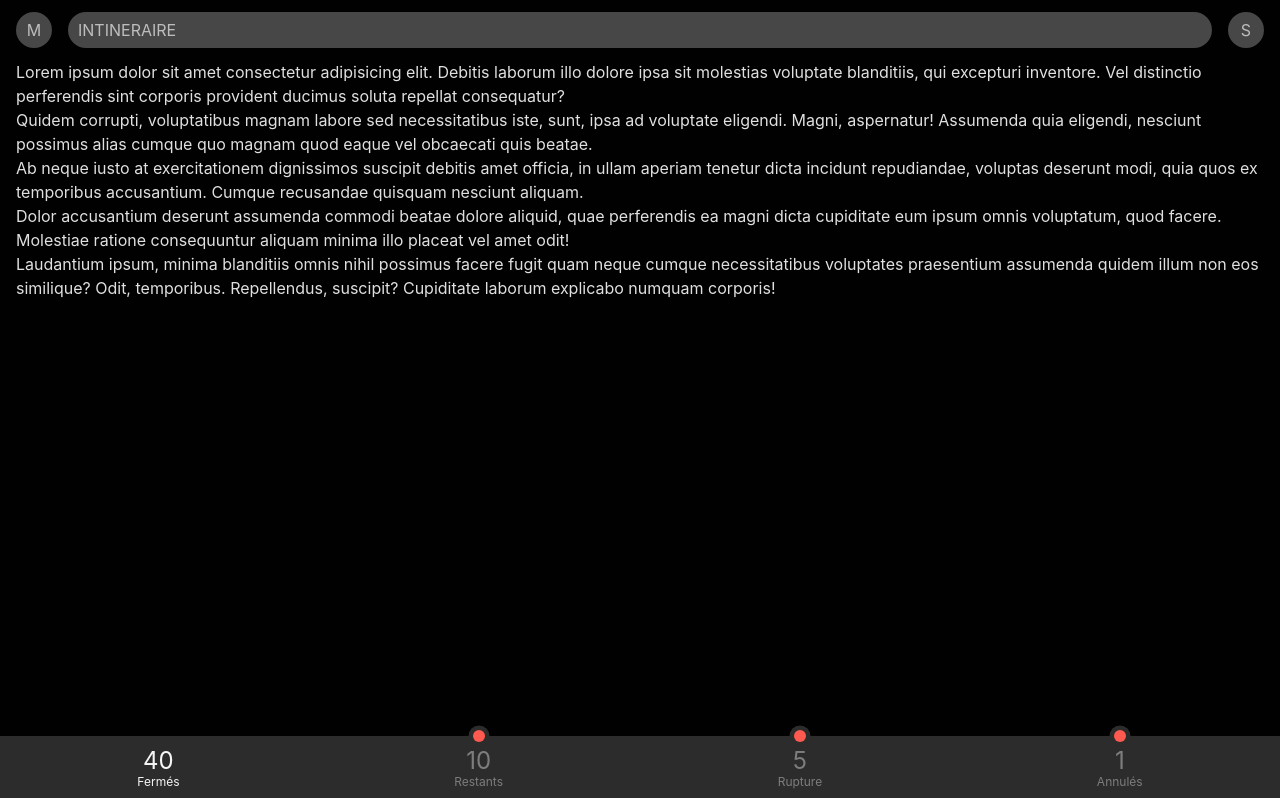
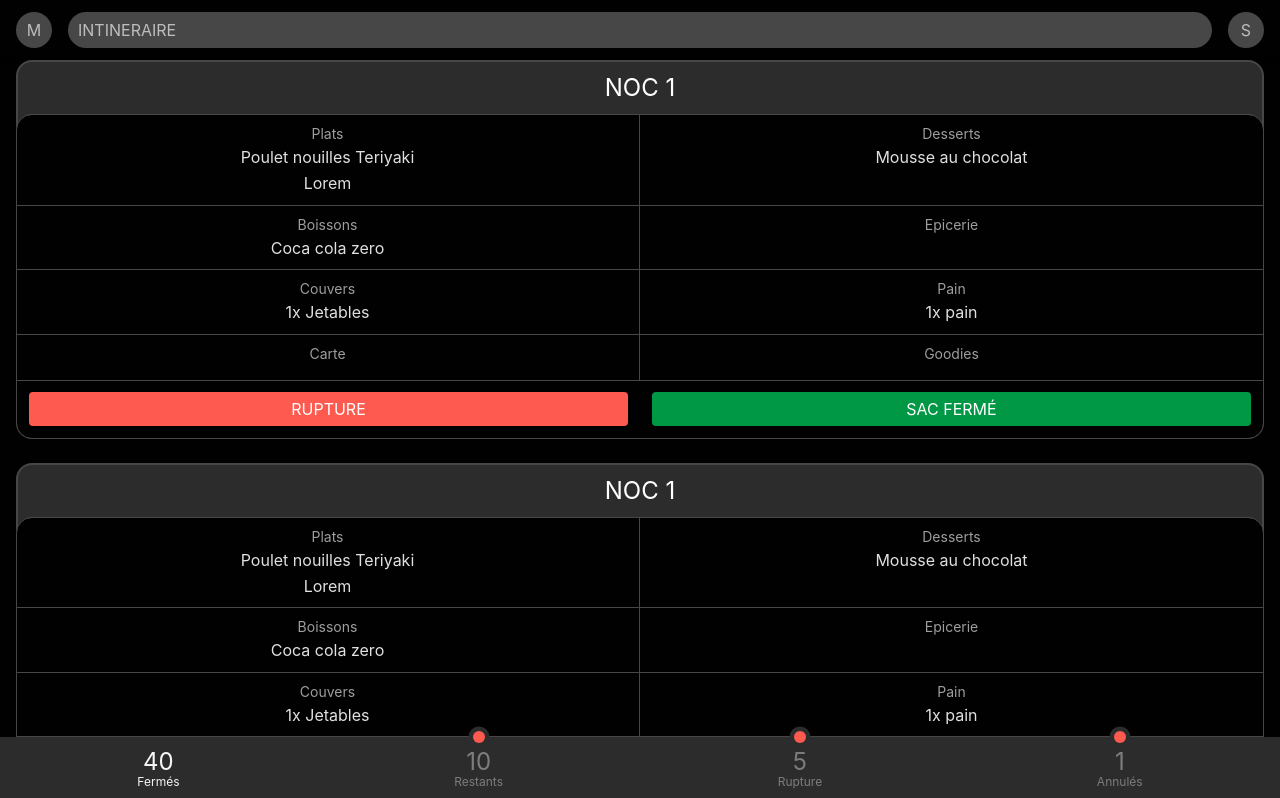
Before and after one commit to Jordan-T/poc-delivery, a Vue app: page / in a window 1280 px wide. Shown: the top 798 px of the page. Built offline with nearby package versions, Linux system fonts and the light colour scheme.

Commit message:
Add prepa card

```diff
--- a/src/App.vue
+++ b/src/App.vue
@@ -2,25 +2,23 @@
   <div class="l-base">
     <TheHeader class="l-base__header" />
     <main class="l-base__main">
-      <p>Lorem ipsum dolor sit amet consectetur adipisicing elit. Debitis laborum illo dolore ipsa sit molestias voluptate blanditiis, qui excepturi inventore. Vel distinctio perferendis sint corporis provident ducimus soluta repellat consequatur?</p>
-      <p>Quidem corrupti, voluptatibus magnam labore sed necessitatibus iste, sunt, ipsa ad voluptate eligendi. Magni, aspernatur! Assumenda quia eligendi, nesciunt possimus alias cumque quo magnam quod eaque vel obcaecati quis beatae.</p>
-      <p>Ab neque iusto at exercitationem dignissimos suscipit debitis amet officia, in ullam aperiam tenetur dicta incidunt repudiandae, voluptas deserunt modi, quia quos ex temporibus accusantium. Cumque recusandae quisquam nesciunt aliquam.</p>
-      <p>Dolor accusantium deserunt assumenda commodi beatae dolore aliquid, quae perferendis ea magni dicta cupiditate eum ipsum omnis voluptatum, quod facere. Molestiae ratione consequuntur aliquam minima illo placeat vel amet odit!</p>
-      <p>Laudantium ipsum, minima blanditiis omnis nihil possimus facere fugit quam neque cumque necessitatibus voluptates praesentium assumenda quidem illum non eos similique? Odit, temporibus. Repellendus, suscipit? Cupiditate laborum explicabo numquam corporis!</p>
+      <PrepaCard class="mb-5" />
+      <PrepaCard class="mb-5" />
+      <PrepaCard class="mb-5" />
     </main>
     <TheStatusBar class="l-base__status" />
   </div>
 </template>
 
 <script>
-import HelloWorld from './components/HelloWorld.vue'
+import PrepaCard from './components/PrepaCard.vue'
 import TheHeader from './components/TheHeader.vue'
 import TheStatusBar from './components/TheStatusBar.vue'
 
 export default {
   name: 'App',
   components: {
-    HelloWorld,
+    PrepaCard,
     TheHeader,
     TheStatusBar,
   }
@@ -41,6 +39,11 @@ export default {
     width: 100%;
     position: sticky;
     top: 0;
+    z-index: 5;
+  }
+
+  &__header {
+    background: linear-gradient(to bottom, $body-background-color, $body-background-color 80%, transparent);
   }
 
   &__main {
--- a/src/assets/scss/_var.scss
+++ b/src/assets/scss/_var.scss
@@ -42,9 +42,9 @@ $weight-medium: 500 !default;
 $weight-semibold: 600 !default;
 $weight-bold: 700 !default;
 
-$radius-small: 2px !default;
-$radius: 4px !default;
-$radius-large: 6px !default;
+$radius-small: 0.125rem;
+$radius: 0.25rem;
+$radius-large: 1rem;
 
 $size-7: .875rem;
 $size-8: .75rem;
@@ -54,7 +54,7 @@ $gap: 15px;
 $light: $white-ter !default;
 $dark: $grey-darker !default;
 $blue-invert: $black;
-$success: var(--danger);
+$success: var(--success);
 $success-invert: $black;
 $danger: var(--danger);
 $danger-invert: $black;
@@ -107,3 +107,6 @@ $hr-height: 2px !default;
 $hr-margin: 1.5rem 0 !default;
 
 $spacing-values: ("0": 0, "1": 0.25rem, "2": 0.5rem, "3": 0.75rem, "4": 1rem, "5": 1.5rem, "6": 3rem);
+
+$body-background-color: $white;
+$body-size: 100%;
--- /dev/null
+++ b/src/components/PrepaCard.vue
@@ -0,0 +1,190 @@
+<template>
+  <div class="c-prepa-card">
+    <div class="c-prepa-card__header">
+      NOC 1
+    </div>
+    <div class="c-prepa-card__main">
+      <div class="c-prepa-card__grid">
+        <div
+          v-for="item in items"
+          :key="item.title"
+          class="c-prepa-card__grid-item"
+        >
+          <div class="c-prepa-card__grid-item-title">{{ item.title }}</div>
+          <ul class="c-prepa-card__grid-item-list">
+            <li v-for="it in item.items" :key="it.name">
+              <span v-if="it.quantity > 1 || item.alwaysQuantity">{{ it.quantity }}x</span>
+              {{ it.name }}
+            </li>
+          </ul>
+        </div>
+      </div>
+
+      <div class="c-prepa-card__actions buttons">
+        <button class="button is-danger" type="button">
+          Rupture
+        </button>
+        <button class="button is-success" type="button">
+          Sac fermé
+        </button>
+      </div>
+    </div>
+  </div>
+</template>
+
+<script lang="ts">
+export default {
+  name: 'PrepaCard',
+  computed: {
+    items() {
+      return [
+        {
+          title: 'Plats',
+          alwaysQuantity: false,
+          items: [
+            { name: 'Poulet nouilles Teriyaki', quantity: 1 },
+            { name: 'Lorem', quantity: 1 }
+          ]
+        },
+        {
+          title: 'Desserts',
+          alwaysQuantity: false,
+          items: [
+            { name: 'Mousse au chocolat', quantity: 1 }
+          ]
+        },
+        {
+          title: 'Boissons',
+          alwaysQuantity: false,
+          items: [
+            { name: 'Coca cola zero', quantity: 1 }
+          ]
+        },
+        {
+          title: 'Epicerie',
+          alwaysQuantity: false,
+          items: []
+        },
+        {
+          title: 'Couvers',
+          alwaysQuantity: true,
+          items: [
+            { name: 'Jetables', quantity: 1 }
+          ]
+        },
+        {
+          title: 'Pain',
+          alwaysQuantity: true,
+          items: [
+            { name: 'pain', quantity: 1 }
+          ]
+        },
+        {
+          title: 'Carte',
+          alwaysQuantity: false,
+          items: []
+        },
+        {
+          title: 'Goodies',
+          alwaysQuantity: false,
+          items: []
+        },
+      ]
+    }
+  }
+};
+</script>
+
+<style lang="scss">
+@import "../assets/scss/_imports.scss";
+
+.c-prepa-card {
+  border: solid 2px $white-ter;
+  background: $white-bis;
+  border-radius: $radius-large;
+
+  &__header {
+    margin: space(2);
+    text-align: center;
+    color: $black;
+    font-size: $size-4;
+  }
+
+  &__main {
+    margin: 0 -2px -2px;
+    border: solid 1px $white-ter;
+    border-radius: $radius-large;
+    background: $white;
+  }
+
+  &__grid {
+    display: grid;
+    grid-template-columns: repeat(2, 1fr);
+    margin: -1px;
+    border-radius: $radius-large $radius-large 0 0;
+    border-bottom: solid 1px $white-ter;
+    overflow: hidden;
+
+    &-item {
+      text-align: center;
+      border-top: solid 1px $white-ter;
+      border-right: solid 1px $white-ter;
+      padding: space(2) space(2) space(3);
+
+      &:last-child:nth-child(2n+1) {
+        grid-column: span 2;
+      }
+
+      &-title {
+        font-size: $size-7;
+        color: $text-light;
+        margin-bottom: space(1);
+      }
+
+      li {
+        line-height: 1.15;
+
+        + li {
+          margin-top: space(2);
+        }
+      }
+
+    }
+  }
+
+  &__actions {
+    display: flex;
+    justify-content: center;
+    margin: space(0) space(0);
+
+    .button {
+      flex-grow: 1;
+      flex-basis: 0;
+      margin: space(3) space(3);
+      text-transform: uppercase;
+      text-align: center;
+      justify-content: center;
+      border-radius: $radius;
+      cursor: pointer;
+
+      &:focus,
+      &:hover {
+        opacity: .9;
+      }
+
+      &:active {
+        opacity: .8;
+      }
+
+      &.is-danger {
+        color: $danger-invert;
+        background: $danger;
+      }
+      &.is-success {
+        color: $success-invert;
+        background: $success;
+      }
+    }
+  }
+}
+</style>
--- a/src/components/TheStatusBar.vue
+++ b/src/components/TheStatusBar.vue
@@ -35,8 +35,6 @@ export default {
 </script>
 
 <style lang="scss">
-@import "../assets/scss/_imports.scss";
-
 .c-status-bar {
   display: flex;
   align-items: stretch;
--- /dev/null
+++ b/vite.config.js
@@ -0,0 +1,14 @@
+const path = require('path')
+
+module.exports = {
+  alias: {
+    '@': path.resolve(__dirname, 'src')
+  },
+  cssPreprocessOptions: {
+    sass: {
+      prependData: `
+        @import "@/assets/scss/_imports.scss";
+      `
+    }
+  }
+}
```
